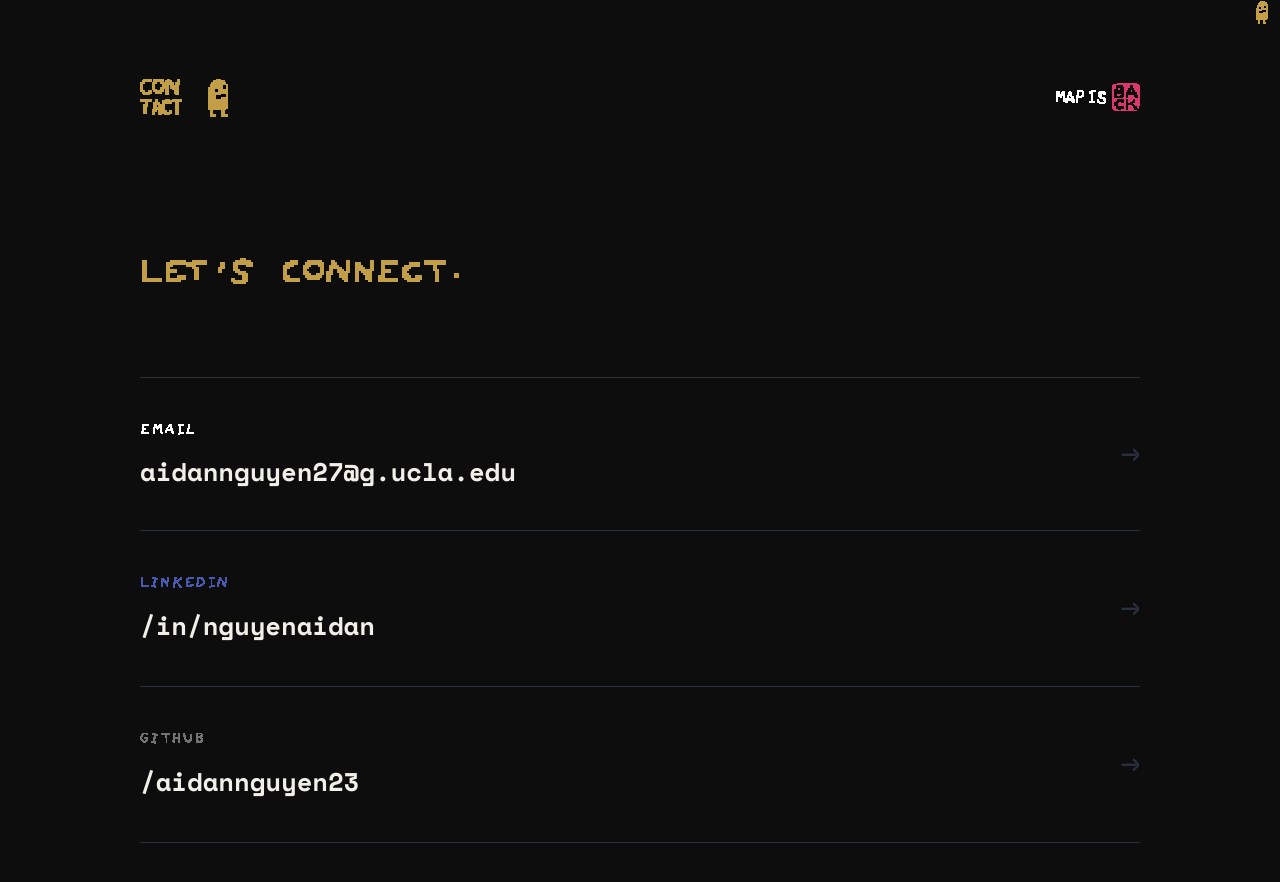
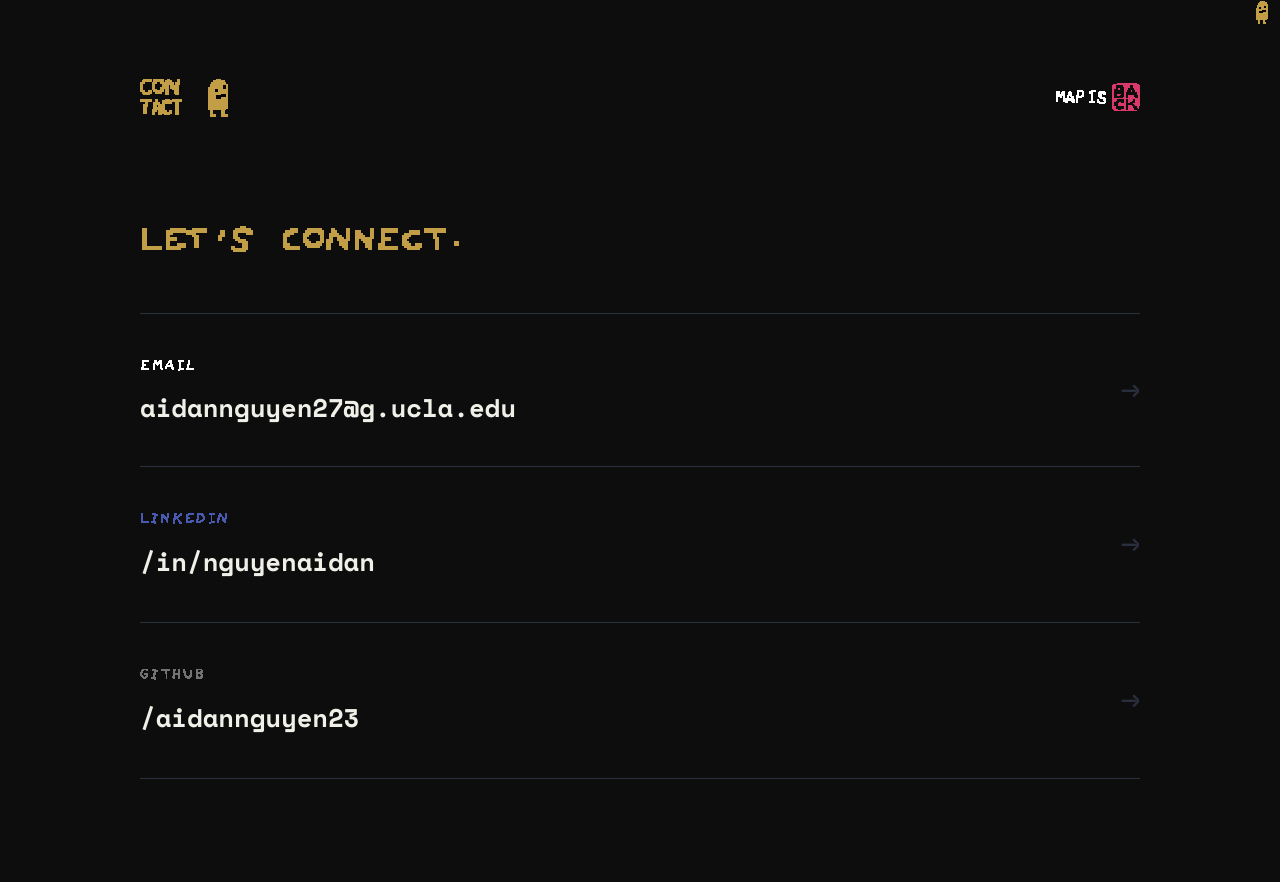
Before and after one commit to aidannguyen23/Personal-Portfolio, a website: page contact.html in a window 1280 px wide. Shown: the top 882 px of the page. Drawn offline with nearby package versions, Linux system fonts and the light colour scheme.

Commit message:
Reduce contact-hero padding so page fits at 1366x768

```diff
--- a/style.css
+++ b/style.css
@@ -527,7 +527,7 @@ img { max-width: 100%; display: block; }
    CONTACT PAGE
    ============================================ */
 .contact-hero {
-  padding: 4rem 0 5rem;
+  padding: 2rem 0 3rem;
 }
 
 .contact-heading {
```
